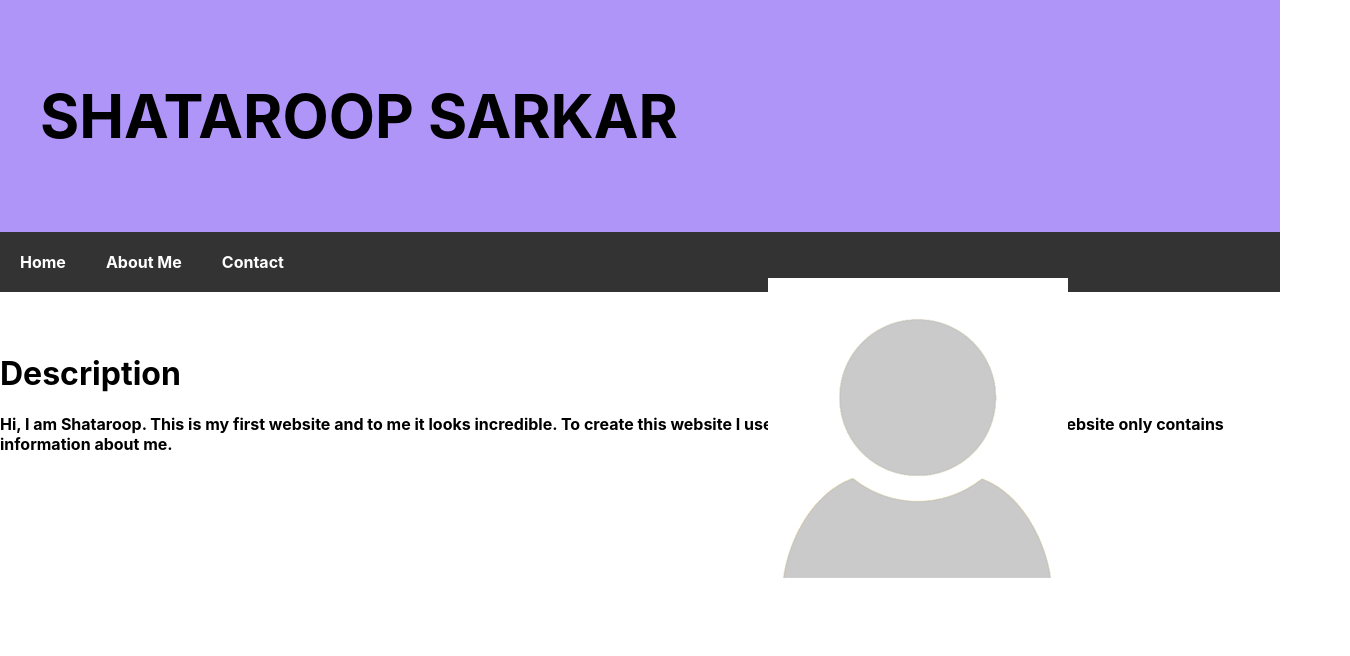
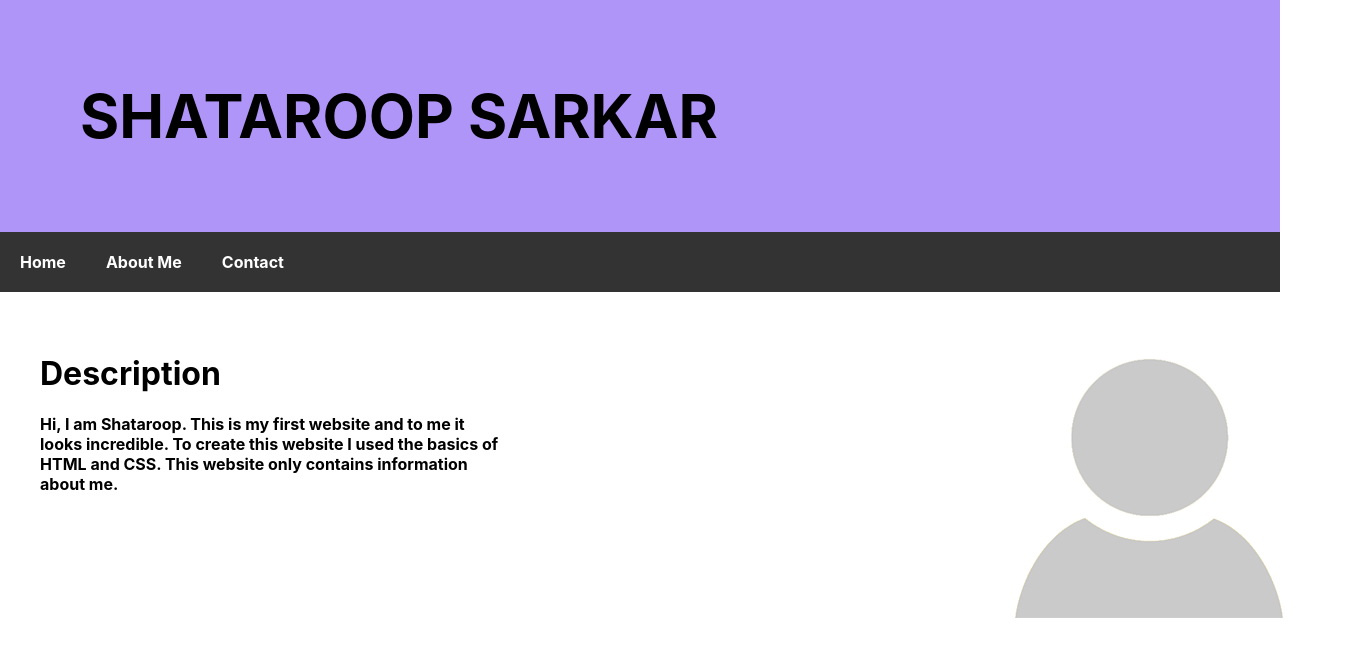
Before and after one commit to HubServer/Shataroop, a plain HTML site: page index.html in a window 1280 px wide. Shown: the whole page, 1350 px wide, since content can reach past the window. Drawn offline with Linux system fonts and the light colour scheme.

Commit message:
Update style.css

```diff
--- a/style.css
+++ b/style.css
@@ -12,6 +12,7 @@ body {
     }
 
     header {
+        text-align: center;
         padding: 40px;
         background-color: rgb(176, 149, 248);
     }
@@ -29,10 +30,15 @@ body {
     }
     body h1 {
         text-align: left;
+        padding-left: 40px;
     }
     .right {
         display: block;
-        margin-left:60%;
-        margin-right:10%;
+        padding-right: 50px;
+        padding-left: 1000px;
         margin-top: -15%;
       }
+    .body {
+        padding-left: 40px;
+        width: 500px;
+    }
```
